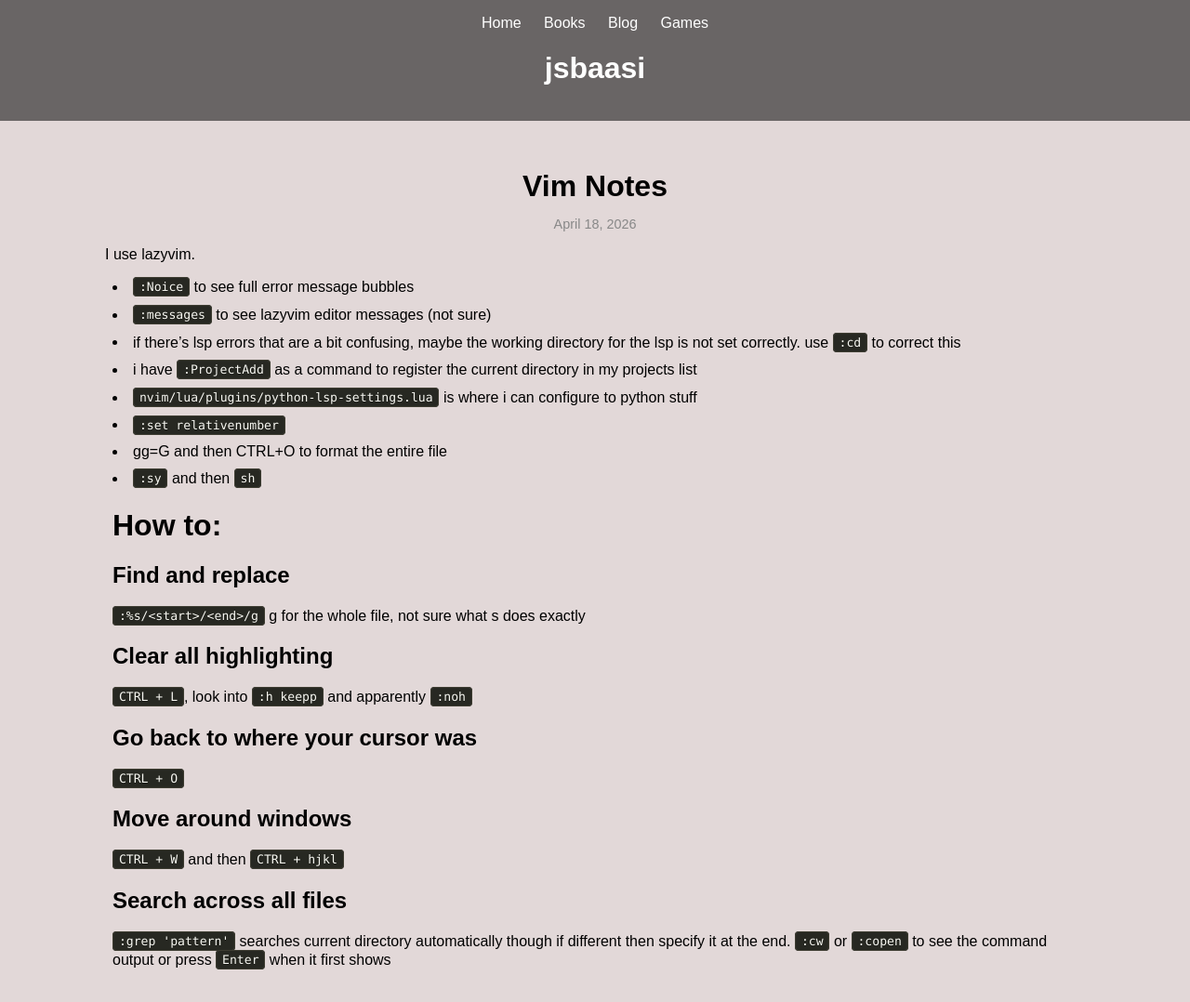
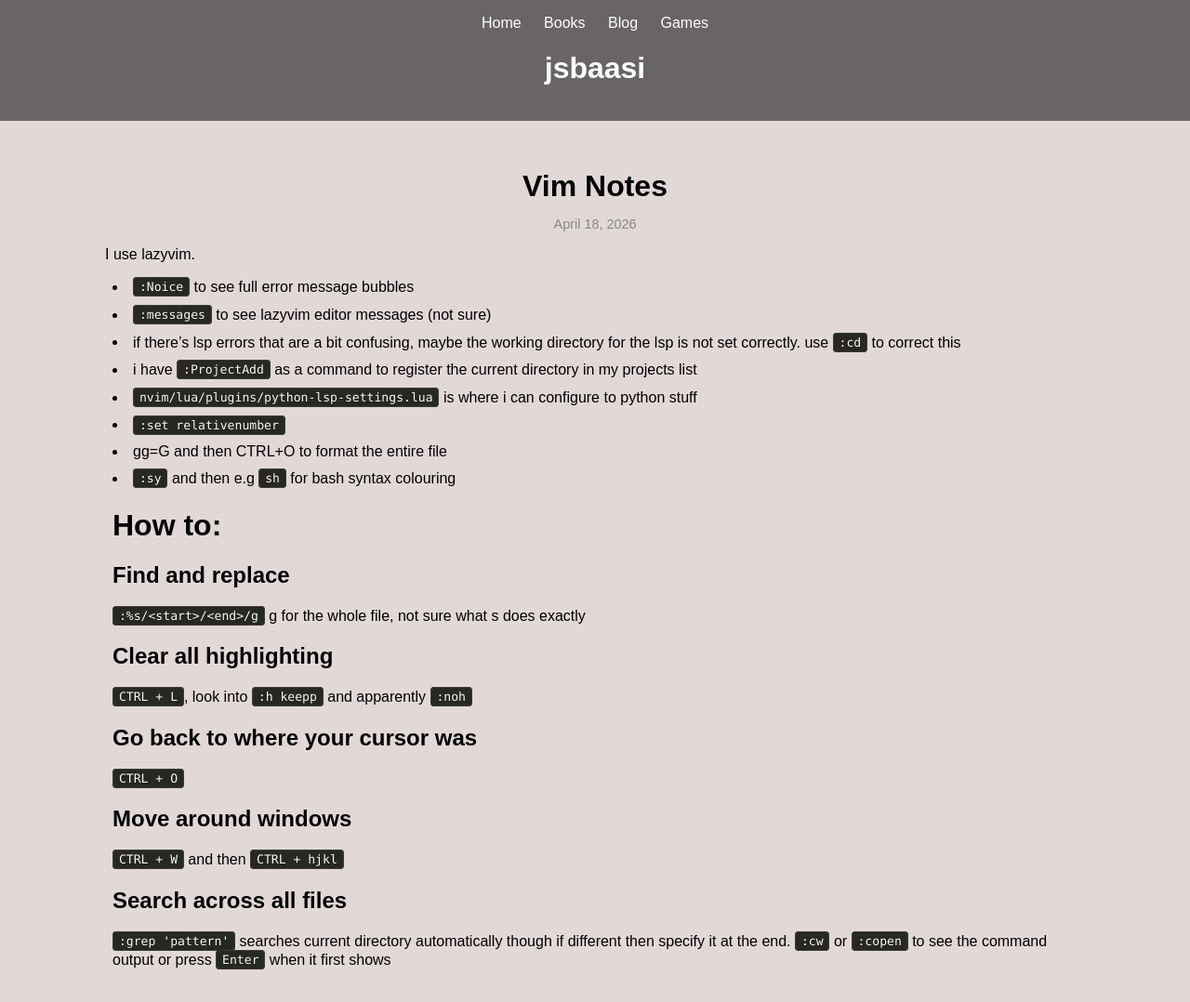
Before and after one commit to jsbaasi/jsbaasi.github.io, a Jekyll site: the page built from _posts/2026-04-18-vim-notes.md, in a window 1280 px wide. Shown: the whole page at 93% size. Built offline with Jekyll 4.4.1, drawn with Linux system fonts in a browser that asks for light colours.

Commit message:
vault backup: 2026-07-22 09:59:48

```diff
--- a/_posts/2026-04-18-vim-notes.md
+++ b/_posts/2026-04-18-vim-notes.md
@@ -13,7 +13,7 @@
 - `nvim/lua/plugins/python-lsp-settings.lua` is where i can configure to python stuff
 - `:set relativenumber`
 - gg=G and then CTRL+O to format the entire file
-- `:sy` and then `sh`
+- `:sy` and then e.g `sh` for bash syntax colouring
 # How to:
 ## Find and replace
 `:%s/<start>/<end>/g` g for the whole file, not sure what s does exactly
```
